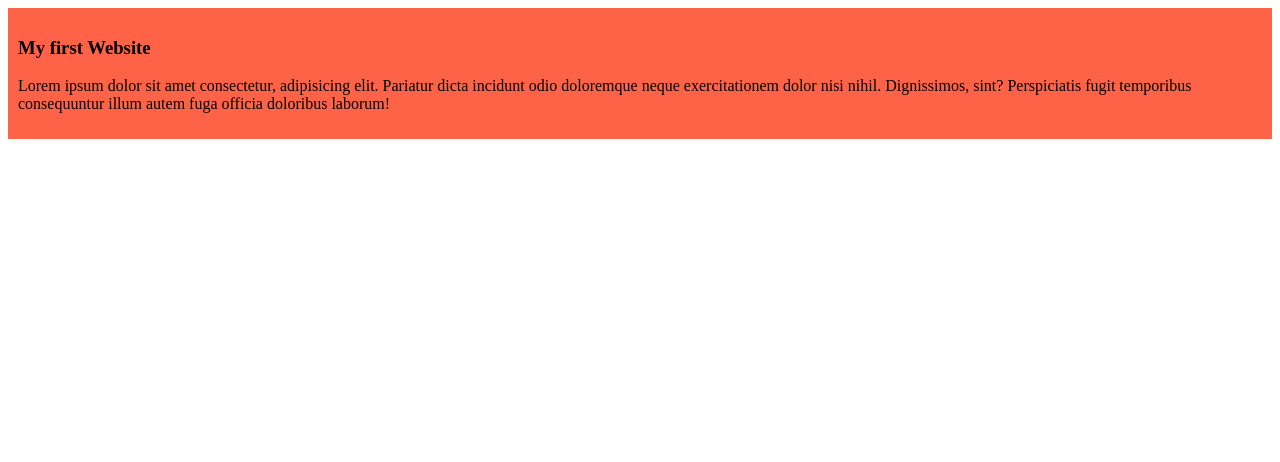
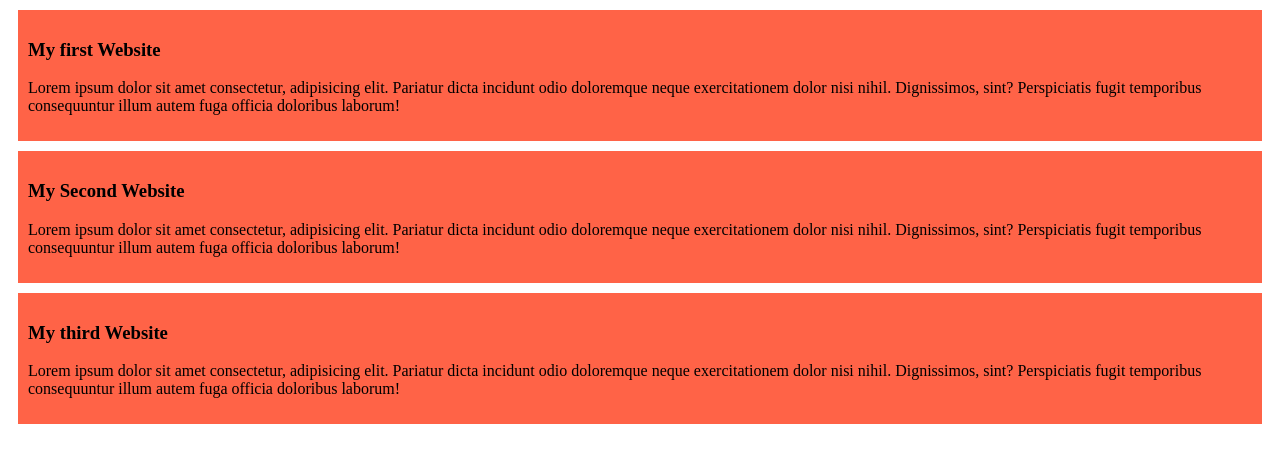
Before and after one commit to Utsojet/my-simple-website, a plain HTML site: page index.html in a window 1280 px wide. Drawn offline with Linux system fonts and the light colour scheme.

Commit message:
added second and third blog

```diff
--- a/index.html
+++ b/index.html
@@ -11,5 +11,13 @@
         <h3>My first Website</h3>
         <p>Lorem ipsum dolor sit amet consectetur, adipisicing elit. Pariatur dicta incidunt odio doloremque neque exercitationem dolor nisi nihil. Dignissimos, sint? Perspiciatis fugit temporibus consequuntur illum autem fuga officia doloribus laborum!</p>
     </div>
+    <div>
+        <h3>My Second Website</h3>
+        <p>Lorem ipsum dolor sit amet consectetur, adipisicing elit. Pariatur dicta incidunt odio doloremque neque exercitationem dolor nisi nihil. Dignissimos, sint? Perspiciatis fugit temporibus consequuntur illum autem fuga officia doloribus laborum!</p>
+    </div>
+    <div>
+        <h3>My third Website</h3>
+        <p>Lorem ipsum dolor sit amet consectetur, adipisicing elit. Pariatur dicta incidunt odio doloremque neque exercitationem dolor nisi nihil. Dignissimos, sint? Perspiciatis fugit temporibus consequuntur illum autem fuga officia doloribus laborum!</p>
+    </div>
 </body>
 </html>
--- a/styles/blogs.css
+++ b/styles/blogs.css
@@ -1,4 +1,5 @@
 div{
     background-color: tomato;
     padding: 10px;
+    margin: 10px;
 }
```
